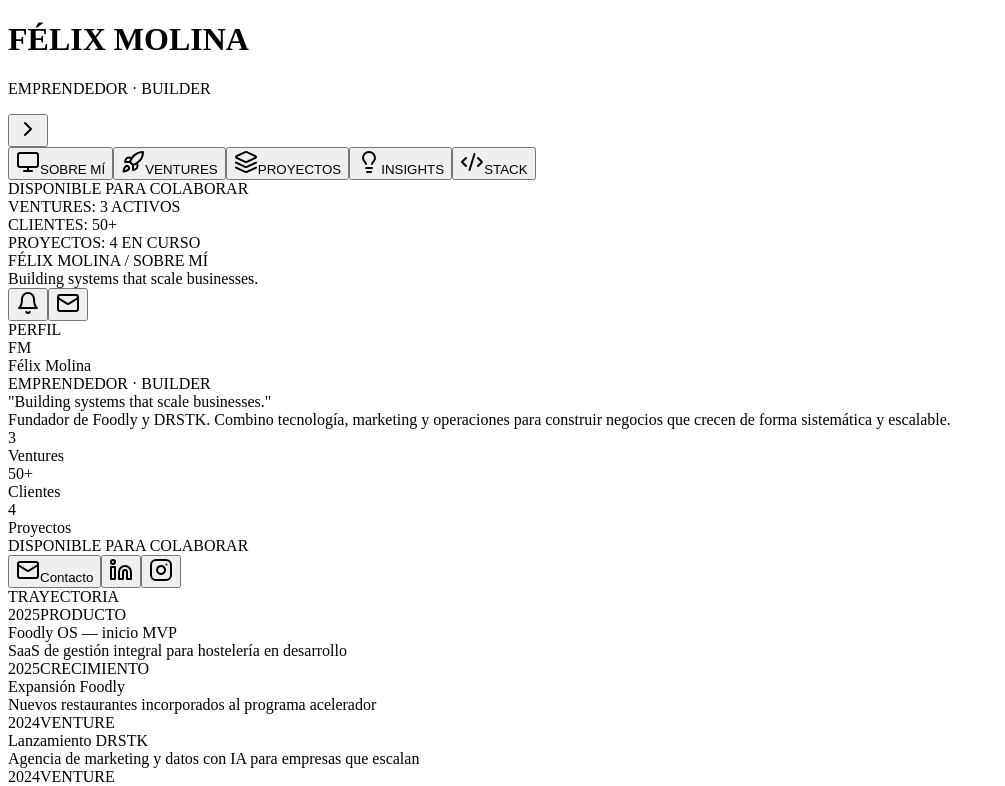
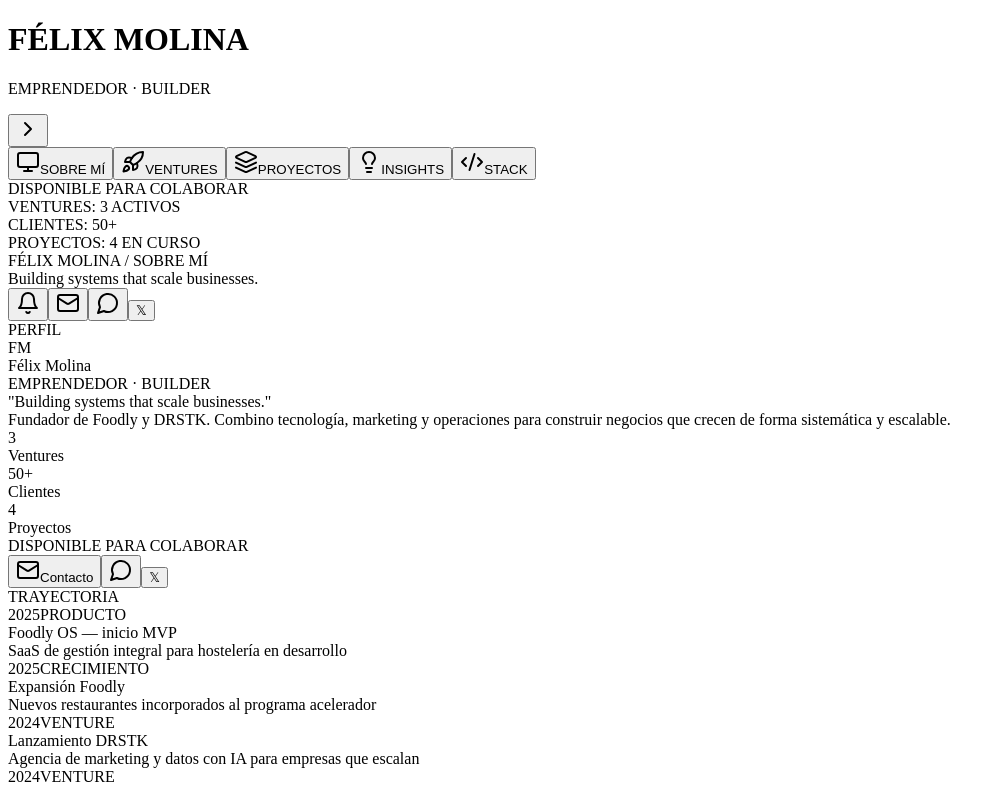
Before and after one commit to FMR96/FELIXMOLINA.ES, a Next.js app: page / in a window 1280 px wide. Shown: the top 786 px of the page, without its empty margins (0-1005 px from the left). Built offline with nearby package versions, Linux system fonts and the light colour scheme.

Commit message:
Añadir botones de WhatsApp y X con enlaces en perfil y barra superior
Co-Authored-By: Claude Sonnet 4.6 <noreply@anthropic.com>

```diff
--- a/app/command-center/page.tsx
+++ b/app/command-center/page.tsx
@@ -2,7 +2,7 @@
 
 import { Card, CardContent, CardHeader, CardTitle } from "@/components/ui/card"
 import { Button } from "@/components/ui/button"
-import { Mail, Linkedin, Instagram } from "lucide-react"
+import { Mail, MessageCircle } from "lucide-react"
 
 export default function SobreMiPage() {
   return (
@@ -60,12 +60,16 @@ export default function SobreMiPage() {
                 <Mail className="w-3 h-3 mr-1" />
                 Contacto
               </Button>
-              <Button size="sm" variant="outline" className="border-neutral-700 text-neutral-400 hover:text-white hover:bg-neutral-800 bg-transparent">
-                <Linkedin className="w-3 h-3" />
-              </Button>
-              <Button size="sm" variant="outline" className="border-neutral-700 text-neutral-400 hover:text-white hover:bg-neutral-800 bg-transparent">
-                <Instagram className="w-3 h-3" />
-              </Button>
+              <a href="https://wa.me/34664861029" target="_blank" rel="noopener noreferrer">
+                <Button size="sm" variant="outline" className="border-neutral-700 text-neutral-400 hover:text-white hover:bg-neutral-800 bg-transparent">
+                  <MessageCircle className="w-3 h-3" />
+                </Button>
+              </a>
+              <a href="https://x.com/xfmr96" target="_blank" rel="noopener noreferrer">
+                <Button size="sm" variant="outline" className="border-neutral-700 text-neutral-400 hover:text-white hover:bg-neutral-800 bg-transparent">
+                  <span className="text-xs font-bold leading-none">𝕏</span>
+                </Button>
+              </a>
             </div>
           </CardContent>
         </Card>
--- a/app/page.tsx
+++ b/app/page.tsx
@@ -1,7 +1,7 @@
 "use client"
 
 import { useState } from "react"
-import { ChevronRight, Monitor, Rocket, Layers, Lightbulb, Code2, Bell, Mail } from "lucide-react"
+import { ChevronRight, Monitor, Rocket, Layers, Lightbulb, Code2, Bell, Mail, MessageCircle } from "lucide-react"
 import { Button } from "@/components/ui/button"
 import CommandCenterPage from "./command-center/page"
 import AgentNetworkPage from "./agent-network/page"
@@ -106,6 +106,16 @@ export default function FelixMolinaWeb() {
             <Button variant="ghost" size="icon" className="text-neutral-400 hover:text-orange-500">
               <Mail className="w-4 h-4" />
             </Button>
+            <a href="https://wa.me/34664861029" target="_blank" rel="noopener noreferrer">
+              <Button variant="ghost" size="icon" className="text-neutral-400 hover:text-orange-500">
+                <MessageCircle className="w-4 h-4" />
+              </Button>
+            </a>
+            <a href="https://x.com/xfmr96" target="_blank" rel="noopener noreferrer">
+              <Button variant="ghost" size="icon" className="text-neutral-400 hover:text-orange-500">
+                <span className="text-xs font-bold leading-none">𝕏</span>
+              </Button>
+            </a>
           </div>
         </div>
 
```
